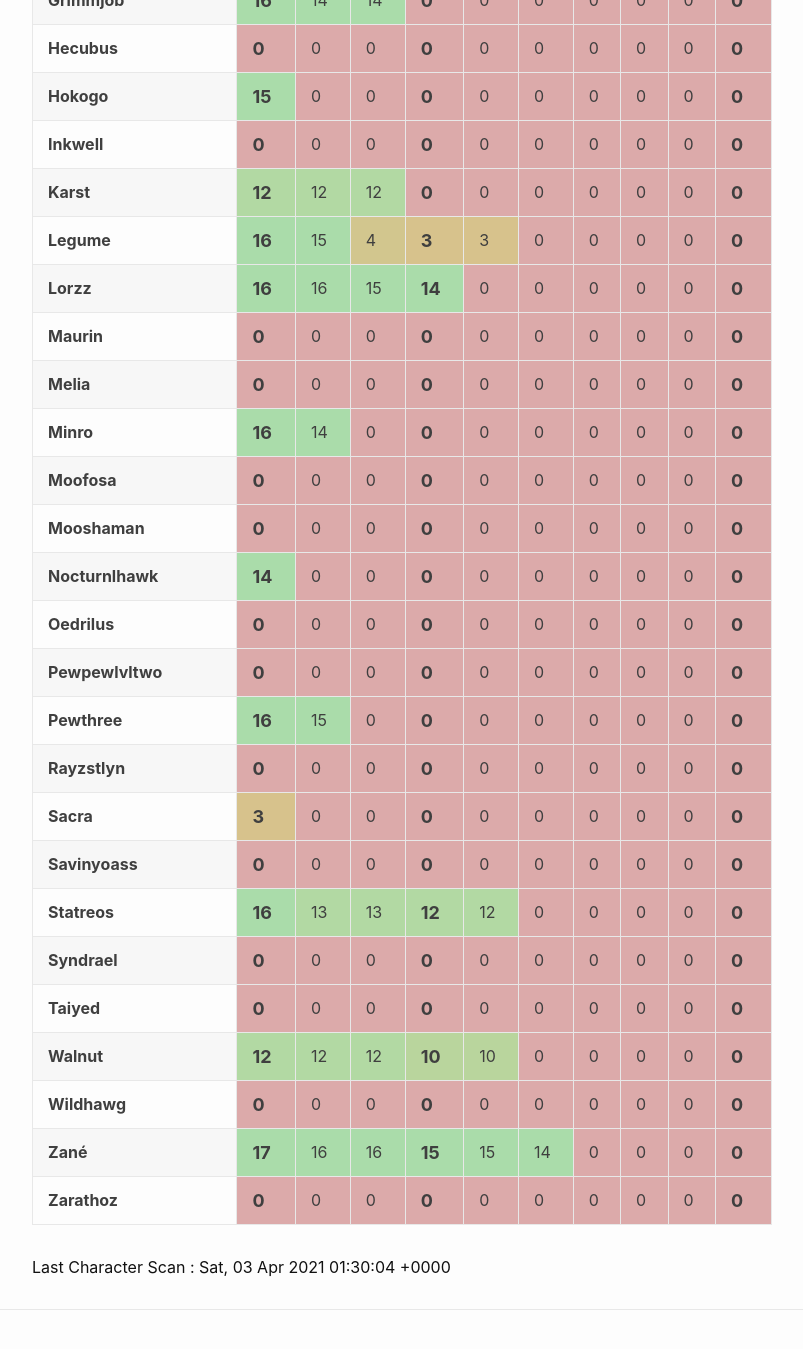
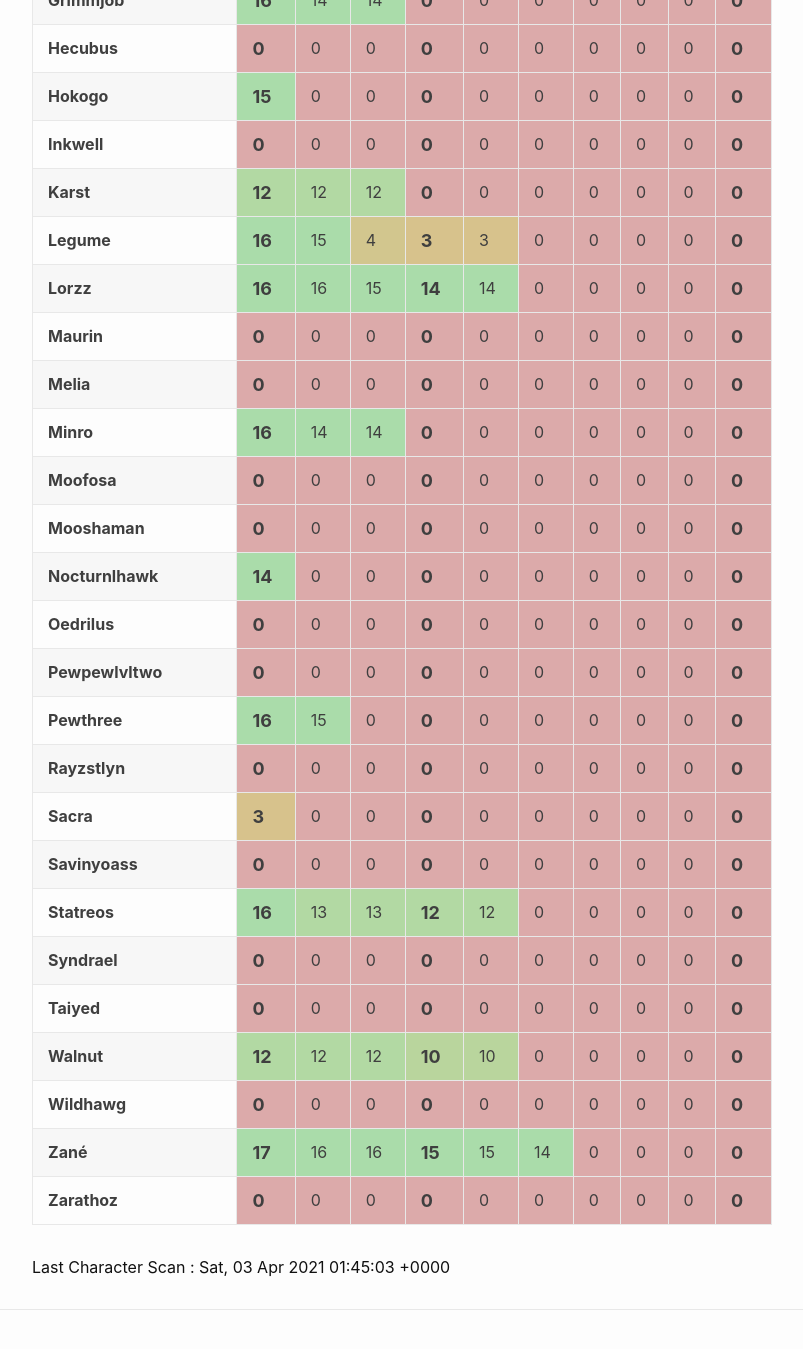
Before and after one commit to eldertribunal/keystonetracker, a Jekyll site: the page built from weekly.md, in a window 1280 px wide and 1400 px high, scrolled down 890 px. Shown: the top 1349 px of the window, without its empty margins (126-929 px from the left). Built offline with Jekyll 4.4.1, drawn with Linux system fonts in a browser that asks for light colours.

Commit message:
auto scan Sat Apr  3 01:45:47 UTC 2021

```diff
--- a/_data/scanned.json
+++ b/_data/scanned.json
@@ -1,3 +1,3 @@
 {
-  "timestamp": 1617413404
+  "timestamp": 1617414303
 }
--- a/_data/weekly.json
+++ b/_data/weekly.json
@@ -141,7 +141,7 @@
       16,
       15,
       14,
-      0,
+      14,
       0,
       0,
       0,
@@ -199,7 +199,7 @@
     "dungeons": [
       16,
       14,
-      0,
+      14,
       0,
       0,
       0,
```
